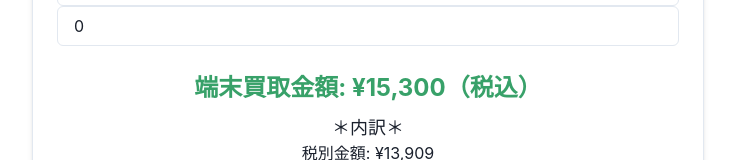
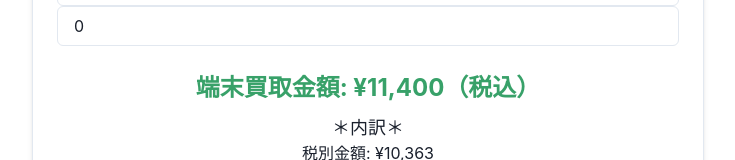
Before and after one commit to nagg4001/rinosma, a React (Create React App) app: page / in a window 1280 px wide. Shown: the part 910-1070 px from the top of the page, without its empty margins (272-1007 px from the left). Built offline with nearby package versions, Linux system fonts and the light colour scheme.

Commit message:
Updated the app with new changes

```diff
--- a/src/App.js
+++ b/src/App.js
@@ -5,166 +5,166 @@ import { ErrorBoundary } from 'react-error-boundary';
 
 export const iPhoneData = {
   "iPhone8": {
-    "A": { "256GB": 15300, "128GB": 14400, "64GB": 14000 },
-    "B": { "256GB": 4200, "128GB": 3700, "64GB": 2500 },
-    "C": { "256GB": 3400, "128GB": 2200, "64GB": 1500 },
-    "D": { "256GB": 2400, "128GB": 1700, "64GB": 1000 }
+    "A": { "256GB": 11400, "128GB": 10500, "64GB": 9500 },
+    "B": { "256GB": 3400, "128GB": 2900, "64GB": 2000 },
+    "C": { "256GB": 2600, "128GB": 1400, "64GB": 1000 },
+    "D": { "256GB": 1600, "128GB": 900, "64GB": 500 }
   },
   "iPhone8Plus": {
-    "A": { "256GB": 16800, "128GB": 16000, "64GB": 15200 },
-    "B": { "256GB": 7000, "128GB": 6100, "64GB": 5200 },
-    "C": { "256GB": 5100, "128GB": 4500, "64GB": 3900 },
-    "D": { "256GB": 3100, "128GB": 2500, "64GB": 1900 }
+    "A": { "256GB": 16200, "128GB": 14300, "64GB": 12400 },
+    "B": { "256GB": 7200, "128GB": 6300, "64GB": 5500 },
+    "C": { "256GB": 3900, "128GB": 3100, "64GB": 2300 },
+    "D": { "256GB": 2900, "128GB": 2100, "64GB": 1300 }
   },
   "iPhoneX": {
     "A": { "256GB": 20700, "128GB": 18900 },
-    "B": { "256GB": 8100, "128GB": 4800 },
+    "B": { "256GB": 7800, "128GB": 4800 },
     "C": { "256GB": 3400, "128GB": 2300 },
     "D": { "256GB": 2400, "128GB": 1300 }
   },
   "iPhoneXS": {
     "A": { "512GB": 27900, "256GB": 25200, "64GB": 21600 },
-    "B": { "512GB": 14700, "256GB": 10500, "64GB": 6600 },
+    "B": { "512GB": 13800, "256GB": 9800, "64GB": 5900 },
     "C": { "512GB": 9500, "256GB": 6100, "64GB": 3200 },
     "D": { "512GB": 3500, "256GB": 3100, "64GB": 2200 }
   },
   "iPhoneXSMax": {
     "A": { "512GB": 38000, "256GB": 37000, "64GB": 33000 },
-    "B": { "512GB": 17200, "256GB": 13900, "64GB": 12100 },
+    "B": { "512GB": 19400, "256GB": 15600, "64GB": 14000 },
     "C": { "512GB": 11400, "256GB": 8700, "64GB": 7600 },
     "D": { "512GB": 6400, "256GB": 3700, "64GB": 2600 }
   },
   "iPhoneXR": {
     "A": { "256GB": 24300, "128GB": 22500, "64GB": 20700 },
-    "B": { "256GB": 11200, "128GB": 8600, "64GB": 6500 },
+    "B": { "256GB": 11600, "128GB": 8000, "64GB": 5900 },
     "C": { "256GB": 5800, "128GB": 4800, "64GB": 4100 },
     "D": { "256GB": 3800, "128GB": 2800, "64GB": 2100 }
   },
   "iPhone11": {
     "A": { "256GB": 35500, "128GB": 33500, "64GB": 30000 },
-    "B": { "256GB": 16900, "128GB": 13400, "64GB": 11800 },
+    "B": { "256GB": 17500, "128GB": 13700, "64GB": 12500 },
     "C": { "256GB": 13600, "128GB": 10500, "64GB": 9600 },
     "D": { "256GB": 5600, "128GB": 4500, "64GB": 3600 }
   },
   "iPhone11Pro": {
     "A": { "512GB": 47000, "256GB": 42700, "64GB": 36500 },
-    "B": { "512GB": 26600, "256GB": 21500, "64GB": 17500 },
+    "B": { "512GB": 26600, "256GB": 20800, "64GB": 15600 },
     "C": { "512GB": 15400, "256GB": 14700, "64GB": 11200 },
-    "D": { "512GB": 15000, "256GB": 12000, "64GB": 10000 }
+    "D": { "512GB": 10000, "256GB": 7000, "64GB": 5000 }
   },
   "iPhone11ProMax": {
     "A": { "512GB": 53500, "256GB": 50500, "64GB": 43000 },
-    "B": { "512GB": 33300, "256GB": 28900, "64GB": 24900 },
+    "B": { "512GB": 32000, "256GB": 28200, "64GB": 24900 },
     "C": { "512GB": 25500, "256GB": 23100, "64GB": 16800 },
-    "D": { "512GB": 17000, "256GB": 15000, "64GB": 13000 }
+    "D": { "512GB": 15000, "256GB": 10000, "64GB": 8000 }
   },
   "iPhoneSE2": {
     "A": { "256GB": 17600, "128GB": 16000, "64GB": 14800 },
-    "B": { "256GB": 8600, "128GB": 6300, "64GB": 5500 },
+    "B": { "256GB": 9800, "128GB": 7000, "64GB": 5000 },
     "C": { "256GB": 5600, "128GB": 4300, "64GB": 3400 },
     "D": { "256GB": 3600, "128GB": 2800, "64GB": 1400 }
   },
   "iPhone12mini": {
-    "A": { "256GB": 39000, "128GB": 35500, "64GB": 31000 },
-    "B": { "256GB": 20900, "128GB": 17800, "64GB": 14200 },
+    "A": { "256GB": 39000, "128GB": 36000, "64GB": 31000 },
+    "B": { "256GB": 20400, "128GB": 17100, "64GB": 13500 },
     "C": { "256GB": 11900, "128GB": 10500, "64GB": 7800 },
     "D": { "256GB": 6900, "128GB": 5500, "64GB": 3800 }
   },
   "iPhone12": {
-    "A": { "256GB": 42700, "128GB": 34800, "64GB": 31900 },
-    "B": { "256GB": 27700, "128GB": 21900, "64GB": 18200 },
+    "A": { "256GB": 42700, "128GB": 34800, "64GB": 32400 },
+    "B": { "256GB": 26900, "128GB": 22700, "64GB": 17500 },
     "C": { "256GB": 16100, "128GB": 14300, "64GB": 10400 },
     "D": { "256GB": 8100, "128GB": 6300, "64GB": 4400 }
   },
   "iPhone12Pro": {
-    "A": { "512GB": 53100, "256GB": 50800, "128GB": 49800 },
-    "B": { "512GB": 38500, "256GB": 31500, "128GB": 28800 },
+    "A": { "512GB": 56000, "256GB": 54100, "128GB": 50300 },
+    "B": { "512GB": 41100, "256GB": 32100, "128GB": 29200 },
     "C": { "512GB": 26200, "256GB": 21400, "128GB": 19600 },
     "D": { "512GB": 14200, "256GB": 13400, "128GB": 11600 }
   },
   "iPhone12ProMax": {
-    "A": { "512GB": 74000, "256GB": 71500, "128GB": 64500 },
-    "B": { "512GB": 48400, "256GB": 46700, "128GB": 43200 },
+    "A": { "512GB": 74000, "256GB": 71000, "128GB": 65000 },
+    "B": { "512GB": 46900, "256GB": 44000, "128GB": 41100 },
     "C": { "512GB": 36000, "256GB": 32000, "128GB": 30600 },
-    "D": { "512GB": 21000, "256GB": 17000, "128GB": 15600 }
+    "D": { "512GB": 21000, "256GB": 17000, "128GB": 13600 }
   },
   "iPhoneSE3": {
     "A": { "256GB": 34500, "128GB": 30800, "64GB": 27300 },
-    "B": { "256GB": 30000, "128GB": 21000, "64GB": 18500 },
-    "C": { "256GB": 21600, "128GB": 17500, "64GB": 14000 },
-    "D": { "256GB": 11600, "128GB": 8500, "64GB": 7000 }
+    "B": { "256GB": 33800, "128GB": 23300, "64GB": 18000 },
+    "C": { "256GB": 21600, "128GB": 17500, "64GB": 0 },
+    "D": { "256GB": 11600, "128GB": 8500, "64GB": -7000 }
   },
   "iPhone13mini": {
     "A": { "512GB": 72000, "256GB": 60000, "128GB": 51000 },
-    "B": { "512GB": 36600, "256GB": 39100, "128GB": 31000 },
+    "B": { "512GB": 41100, "256GB": 37600, "128GB": 29900 },
     "C": { "512GB": 27900, "256GB": 24600, "128GB": 20800 },
     "D": { "512GB": 17900, "256GB": 14600, "128GB": 10800 }
   },
   "iPhone13": {
-    "A": { "512GB": 64800, "256GB": 52000, "128GB": 46400 },
-    "B": { "512GB": 48400, "256GB": 46200, "128GB": 39600 },
+    "A": { "512GB": 66600, "256GB": 53600, "128GB": 48000 },
+    "B": { "512GB": 47300, "256GB": 43300, "128GB": 37100 },
     "C": { "512GB": 34800, "256GB": 32300, "128GB": 26400 },
     "D": { "512GB": 21800, "256GB": 19300, "128GB": 16400 }
   },
   "iPhone13Pro": {
     "A": { "1TB": 97000, "512GB": 88000, "256GB": 82000, "128GB": 77000 },
-    "B": { "1TB": 65600, "512GB": 55600, "256GB": 49500, "128GB": 44400 },
-    "C": { "1TB": 39200, "512GB": 34400, "256GB": 31200, "128GB": 25300 },
-    "D": { "1TB": 29200, "512GB": 24400, "256GB": 21200, "128GB": 15300 }
+    "B": { "1TB": 60300, "512GB": 53500, "256GB": 48000, "128GB": 42100 },
+    "C": { "1TB": 39200, "512GB": 34400, "256GB": 30000, "128GB": 25300 },
+    "D": { "1TB": 29200, "512GB": 24400, "256GB": 20000, "128GB": 15300 }
   },
   "iPhone13ProMax": {
-    "A": { "1TB": 105000, "512GB": 100000, "256GB": 95000, "128GB": 88000 },
-    "B": { "1TB": 74800, "512GB": 68800, "256GB": 62500, "128GB": 52900 },
-    "C": { "1TB": 50200, "512GB": 44800, "256GB": 37200, "128GB": 32400 },
-    "D": { "1TB": 40200, "512GB": 34800, "256GB": 27200, "128GB": 22400 }
+    "A": { "1TB": 107000, "512GB": 102000, "256GB": 97000, "128GB": 90000 },
+    "B": { "1TB": 70500, "512GB": 64000, "256GB": 56900, "128GB": 51700 },
+    "C": { "1TB": 50200, "512GB": 44800, "256GB": 35100, "128GB": 32400 },
+    "D": { "1TB": 40200, "512GB": 34800, "256GB": 25100, "128GB": 22400 }
   },
   "iPhone14": {
-    "A": { "512GB": 75000, "256GB": 68400, "128GB": 54400 },
-    "B": { "512GB": 62000, "256GB": 59100, "128GB": 51400 },
+    "A": { "512GB": 76900, "256GB": 71100, "128GB": 55200 },
+    "B": { "512GB": 57800, "256GB": 54800, "128GB": 46400 },
     "C": { "512GB": 50000, "256GB": 45600, "128GB": 35100 },
     "D": { "512GB": 35000, "256GB": 30600, "128GB": 20100 }
   },
   "iPhone14Plus": {
-    "A": { "512GB": 79000, "256GB": 76500, "128GB": 71000 },
-    "B": { "512GB": 63700, "256GB": 58900, "128GB": 56500 },
+    "A": { "512GB": 80000, "256GB": 76500, "128GB": 71000 },
+    "B": { "512GB": 61200, "256GB": 56900, "128GB": 52200 },
     "C": { "512GB": 57200, "256GB": 46500, "128GB": 36800 },
     "D": { "512GB": 39200, "256GB": 31500, "128GB": 21800 }
   },
   "iPhone14Pro": {
-    "A": { "1TB": 111000, "512GB": 106000, "256GB": 101000, "128GB": 92000 },
-    "B": { "1TB": 85000, "512GB": 80300, "256GB": 74800, "128GB": 69200 },
+    "A": { "1TB": 111000, "512GB": 106000, "256GB": 101000, "128GB": 94000 },
+    "B": { "1TB": 79900, "512GB": 74700, "256GB": 68800, "128GB": 61500 },
     "C": { "1TB": 57600, "512GB": 53200, "256GB": 49500, "128GB": 45500 },
-    "D": { "1TB": 57600, "512GB": 38200, "256GB": 34500, "128GB": 35500 }
+    "D": { "1TB": 45000, "512GB": 38200, "256GB": 34500, "128GB": 30500 }
   },
   "iPhone14ProMax": {
-    "A": { "1TB": 126000, "512GB": 119000, "256GB": 114000, "128GB": 108000 },
-    "B": { "1TB": 90800, "512GB": 88400, "256GB": 73800, "128GB": 67500 },
-    "C": { "1TB": 71200, "512GB": 68000, "256GB": 63000, "128GB": 56200 },
-    "D": { "1TB": 56200, "512GB": 53000, "256GB": 48000, "128GB": 41200 }
+    "A": { "1TB": 126000, "512GB": 119000, "256GB": 117000, "128GB": 110000 },
+    "B": { "1TB": 97700, "512GB": 86400, "256GB": 71100, "128GB": 66000 },
+    "C": { "1TB": 71200, "512GB": 68000, "256GB": 60700, "128GB": 55500 },
+    "D": { "1TB": 51200, "512GB": 48000, "256GB": 40700, "128GB": 35500 }
   },
   "iPhone15": {
-    "A": { "512GB": 95900, "256GB": 87300, "128GB": 68800 },
-    "B": { "512GB": 85900, "256GB": 73800, "128GB": 63000 },
+    "A": { "512GB": 96900, "256GB": 83700, "128GB": 68000 },
+    "B": { "512GB": 80100, "256GB": 71100, "128GB": 60300 },
     "C": { "512GB": 66500, "256GB": 58900, "128GB": 49500 },
     "D": { "512GB": 51500, "256GB": 43900, "128GB": 34500 }
   },
   "iPhone15Plus": {
-    "A": { "512GB": 110000, "256GB": 92700, "128GB": 79200 },
-    "B": { "512GB": 90000, "256GB": 82800, "128GB": 72900 },
-    "C": { "512GB": 68400, "256GB": 65500, "128GB": 55800 },
-    "D": { "512GB": 50400, "256GB": 50500, "128GB": 40800 }
+    "A": { "512GB": 109000, "256GB": 93600, "128GB": 80100 },
+    "B": { "512GB": 87300, "256GB": 78300, "128GB": 68400 },
+    "C": { "512GB": 70200, "256GB": 65500, "128GB": 55800 },
+    "D": { "512GB": 52200, "256GB": 50500, "128GB": 40800 }
   },
   "iPhone15Pro": {
-    "A": { "1TB": 144000, "512GB": 128800, "256GB": 108000, "128GB": 95200 },
-    "B": { "1TB": 121900, "512GB": 111600, "256GB": 94500, "128GB": 86400 },
-    "C": { "1TB": 92700, "512GB": 84600, "256GB": 67200, "128GB": 60000 },
-    "D": { "1TB": 62700, "512GB": 54600, "256GB": 47200, "128GB": 30000 }
+    "A": { "1TB": 135200, "512GB": 120800, "256GB": 109600, "128GB": 96000 },
+    "B": { "1TB": 114300, "512GB": 105300, "256GB": 88200, "128GB": 79200 },
+    "C": { "1TB": 90900, "512GB": 82800, "256GB": 67200, "128GB": 60800 },
+    "D": { "1TB": 60900, "512GB": 52800, "256GB": 47200, "128GB": 30800 }
   },
   "iPhone15ProMax": {
-    "A": { "1TB": 175500, "512GB": 153000, "256GB": 133200 },
-    "B": { "1TB": 135000, "512GB": 124200, "256GB": 108900 },
-    "C": { "1TB": 104400, "512GB": 98100, "256GB": 77600 },
-    "D": { "1TB": 54400, "512GB": 48100, "256GB": 47600 }
+    "A": { "1TB": 175500, "512GB": 153000, "256GB": 135900 },
+    "B": { "1TB": 127800, "512GB": 115200, "256GB": 99900 },
+    "C": { "1TB": 102600, "512GB": 93600, "256GB": 74400 },
+    "D": { "1TB": 52600, "512GB": 43600, "256GB": 44400 }
   }
 };
 
```
